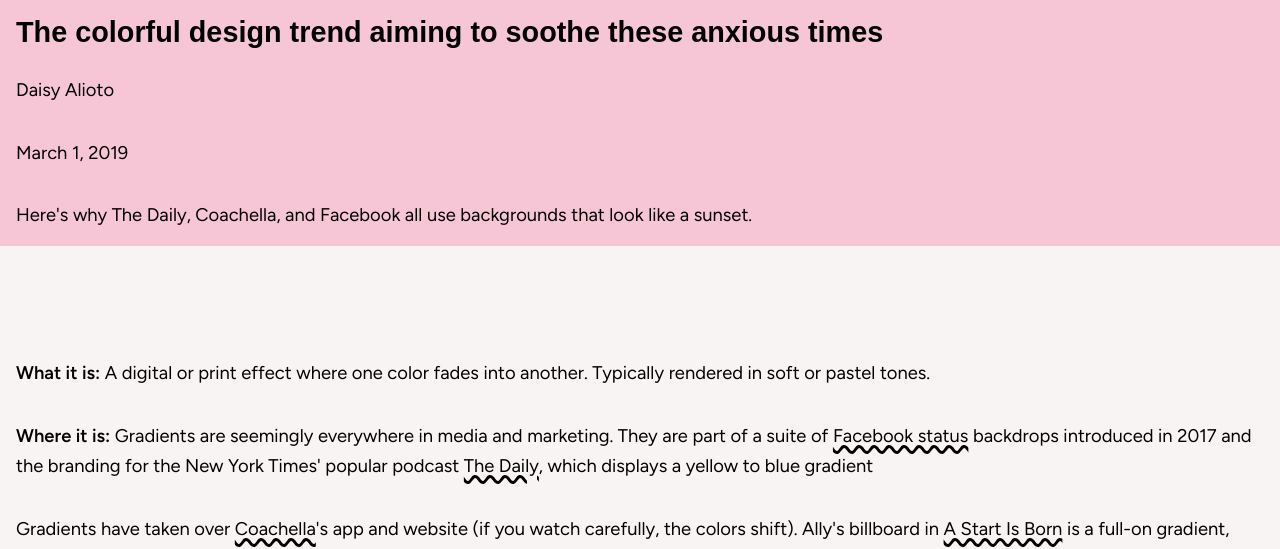
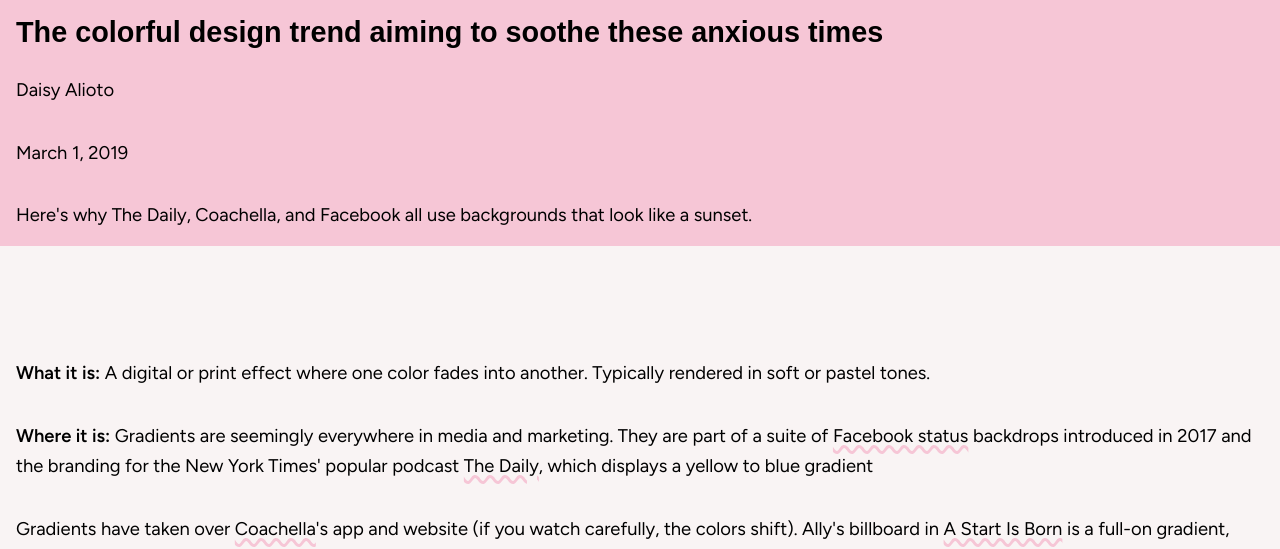
Before and after one commit to chareeselam/binding, a plain HTML site: page direction-2/index.html in a window 1280 px wide. Shown: the part 239-788 px from the top of the page. Drawn offline with Linux system fonts and the light colour scheme; a web font is replaced by a local one.

Commit message:
small <a> updates

```diff
--- a/direction-1/style.css
+++ b/direction-1/style.css
@@ -139,13 +139,13 @@ blockquote::before {
     color: var(--red);
 }
 
-a {
-    color:black;
-    text-decoration: underline;
-    text-decoration-style: solid;
-    text-decoration-color: var(--red);
-    text-decoration-thickness: 0.1em;
-    text-underline-offset: 0.15em;
+body a {
+    color: black;
+    text-decoration-line: underline;
+    text-decoration-style: dotted;
+    text-decoration-color: var(--pink);
+    text-decoration-thickness: 0.2em;
+    text-underline-offset: 0.25em;
     transition: color 0.3s ease-in-out;
 }
 
--- a/direction-2/style.css
+++ b/direction-2/style.css
@@ -120,10 +120,10 @@ blockquote::before {
 }
 
 body a {
-    color:black;
+    color: black;
+    text-decoration-line: underline;
+    text-decoration-style: wavy;
     text-decoration-color: var(--pink);
-    text-decoration: underline;
-    text-decoration-style: wavy;
     text-decoration-thickness: 0.15em;
     text-underline-offset: 0.15em;
     transition: color 0.3s ease-in-out;
```
